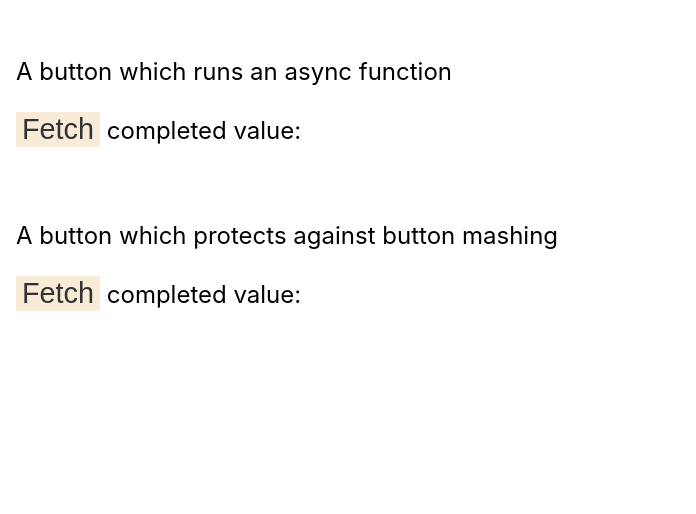
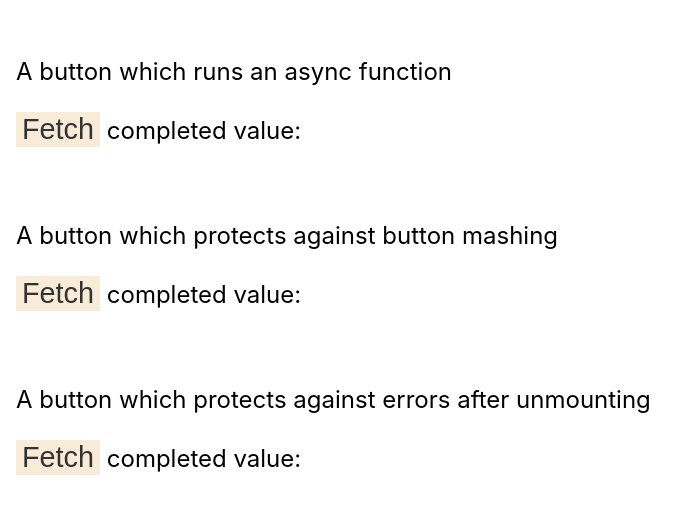
Before and after one commit to happycollision/angular-concurrency-example, an Angular app: page / in a window 1280 px wide. Shown: the top 514 px of the page, without its empty margins (0-696 px from the left). Built offline with nearby package versions, Linux system fonts and the light colour scheme; what angular-concurrency would draw is missing.

Commit message:
defensive unmount

```diff
--- a/src/app/app.component.html
+++ b/src/app/app.component.html
@@ -1,2 +1,3 @@
 <app-normal-async></app-normal-async>
 <app-defensive-drop></app-defensive-drop>
+<app-defensive-destroy></app-defensive-destroy>
--- a/src/app/app.module.ts
+++ b/src/app/app.module.ts
@@ -5,9 +5,10 @@ import { AppComponent } from './app.component';
 import { DefensiveDropComponent } from './components/defensive-drop/defensive-drop.component';
 import { NormalAsyncComponent } from './components/normal-async/normal-async.component';
 import { SpinnerComponent } from './components/spinner/spinner.component';
+import { DefensiveDestroyComponent } from './components/defensive-destroy/defensive-destroy.component';
 
 @NgModule({
-  declarations: [AppComponent, DefensiveDropComponent, NormalAsyncComponent, SpinnerComponent],
+  declarations: [AppComponent, DefensiveDropComponent, NormalAsyncComponent, SpinnerComponent, DefensiveDestroyComponent],
   imports: [BrowserModule],
   providers: [],
   bootstrap: [AppComponent]
--- /dev/null
+++ b/src/app/components/defensive-destroy/defensive-destroy.component.html
@@ -0,0 +1,8 @@
+<div class="container">
+  <p>A button which protects against errors after unmounting</p>
+
+  <button [disabled]="isWorking" (click)="doAsync()">
+    Fetch<app-spinner *ngIf="isWorking"></app-spinner>
+  </button>
+  completed value: <span class="value">{{ value }} </span>
+</div>
--- /dev/null
+++ b/src/app/components/defensive-destroy/defensive-destroy.component.ts
@@ -0,0 +1,29 @@
+import { Component, OnInit, OnDestroy } from '@angular/core';
+import { randomStringAfter } from 'src/app/utils';
+
+@Component({
+  selector: 'app-defensive-destroy',
+  templateUrl: './defensive-destroy.component.html',
+  styleUrls: ['./defensive-destroy.component.scss']
+})
+export class DefensiveDestroyComponent implements OnInit, OnDestroy {
+  isWorking = false;
+  value = null;
+  isNotDestroyed = true;
+
+  constructor() {}
+
+  ngOnInit() {}
+  ngOnDestroy(): void {
+    this.isNotDestroyed = false;
+  }
+
+  async doAsync() {
+    this.isWorking = true;
+    const value = await randomStringAfter(1000);
+    this.isWorking = false;
+    if (this.isNotDestroyed) {
+      this.value = value;
+    }
+  }
+}
```
Also changed, not shown: src/app/components/defensive-destroy/defensive-destroy.component.scss (added), 1 other file (tests, documents, lock files or other folders).
